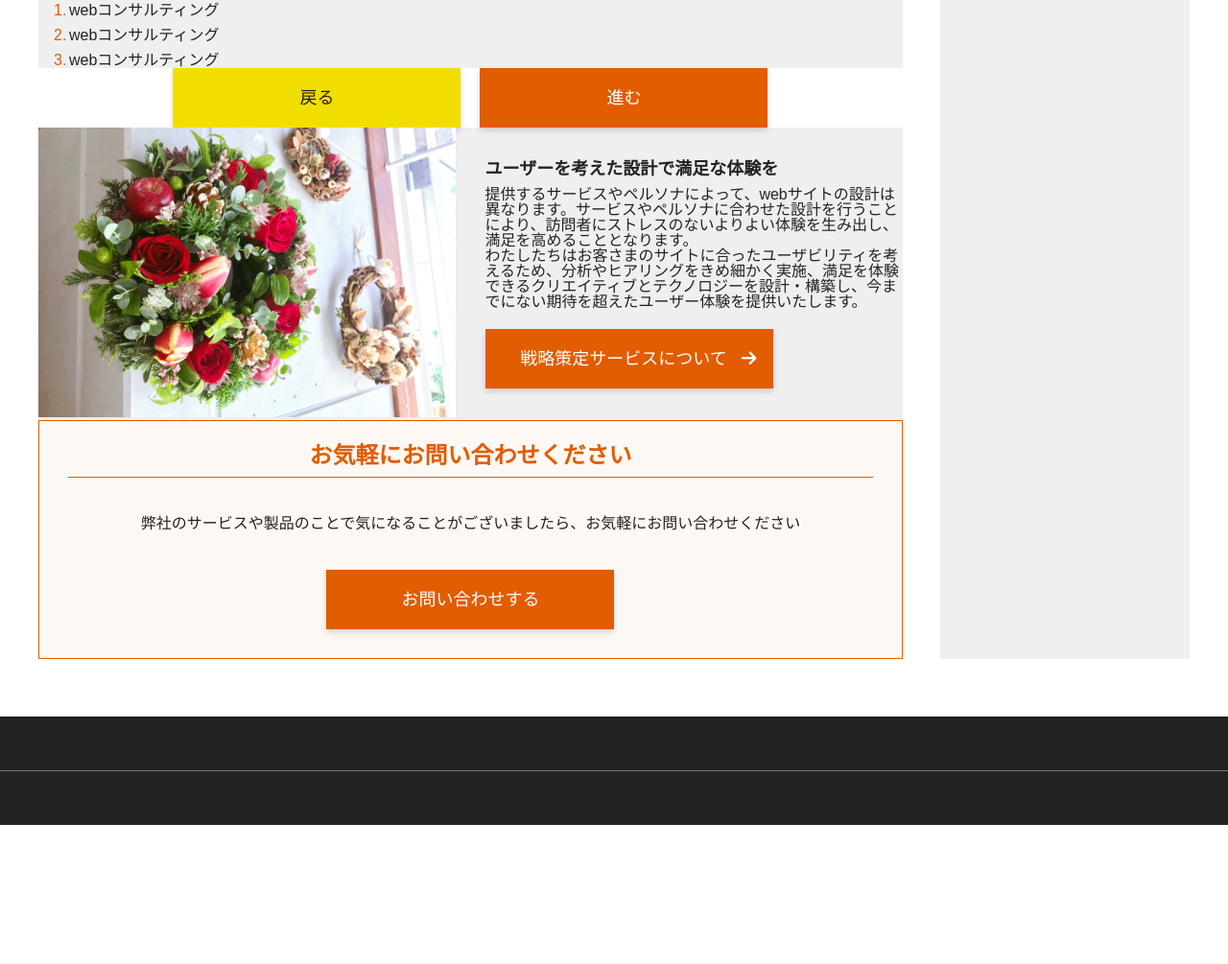
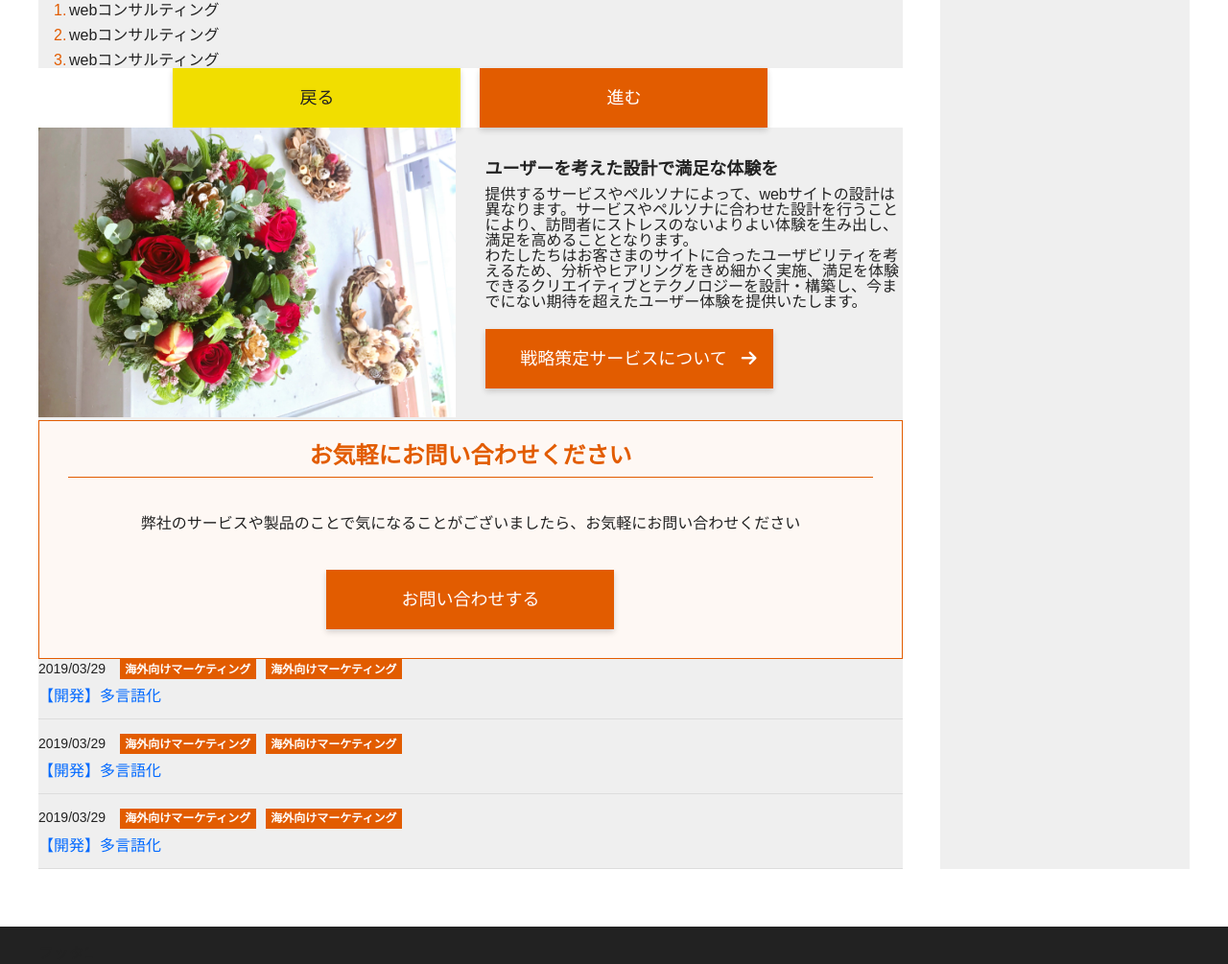
Before and after one commit to ng3rdstmadgke/css_design_ch4_ch7, a website: page html/index.html in a window 1280 px wide. Shown: the part 5275-6280 px from the top of the page at 96% size. Before the commit the page ends 6135 px from the top, so only its background shows below. Drawn offline with Linux system fonts and the light colour scheme.

Commit message:
ポストリスト + ラベル

```diff
--- a/html/index.html
+++ b/html/index.html
@@ -636,6 +636,42 @@
 				</div>
 				<!-- /ボタン + CTAエリア -->
 			</section>
+			<section class="hp_bgcBase">
+				<!-- ポストリスト + ラベル -->
+				<ul class="bl_vertPosts">
+					<li class="bl_vertPosts_item">
+						<div class="bl_vertPosts_header">
+							<time class="bl_vertPosts_date" datetime="2019-03-29">2019/03/29</time>
+							<ul class="bl_vertPosts_labels">
+								<li><span class="el_label">海外向けマーケティング</span></li>
+								<li><span class="el_label">海外向けマーケティング</span></li>
+							</ul>
+						</div>
+						<a class="bl_vertPosts_ttl" href="#">【開発】多言語化</a>
+					</li>
+					<li class="bl_vertPosts_item">
+						<div class="bl_vertPosts_header">
+							<time class="bl_vertPosts_date" datetime="2019-03-29">2019/03/29</time>
+							<ul class="bl_vertPosts_labels">
+								<li><span class="el_label">海外向けマーケティング</span></li>
+								<li><span class="el_label">海外向けマーケティング</span></li>
+							</ul>
+						</div>
+						<a class="bl_vertPosts_ttl" href="#">【開発】多言語化</a>
+					</li>
+					<li class="bl_vertPosts_item">
+						<div class="bl_vertPosts_header">
+							<time class="bl_vertPosts_date" datetime="2019-03-29">2019/03/29</time>
+							<ul class="bl_vertPosts_labels">
+								<li><span class="el_label">海外向けマーケティング</span></li>
+								<li><span class="el_label">海外向けマーケティング</span></li>
+							</ul>
+						</div>
+						<a class="bl_vertPosts_ttl" href="#">【開発】多言語化</a>
+					</li>
+				</ul>
+				<!-- /ポストリスト + ラベル -->
+			</section>
 		</article>
 	</main>
 	<aside class="ly_cont_side" style="background-color: #efefef">
--- a/src/index.css
+++ b/src/index.css
@@ -1365,6 +1365,27 @@ a.bl_card:hover .bl_card_txt {
 	text-decoration: underline;
 }
 
+/* --- --- --- ポストリスト + ラベル --- --- --- */
+.bl_vertPosts_header > *:last-child {
+	margin-right: 0;
+}
+.bl_vertPosts_date {
+	margin-right: 10px;
+}
+.bl_vertPosts_labels {
+	display: inline-flex; /* bl_vertPosts_date と ラベルが横並びになるようにインラインのフレックスコンテナにする */
+	flex-wrap: wrap;
+	margin-bottom: -10px;
+}
+.bl_vertPosts_labels > *:last-child {
+	margin-right: 0;
+}
+.bl_vertPosts_labels > li {
+	margin-right: 10px;
+	margin-bottom: 10px;
+}
+
+
 /* --- --- --- 順序なしリスト --- --- --- */
 .bl_bulletList > *:last-child {
 	margin-bottom: 0;
```
Also changed, not shown: html/bundle.js.
